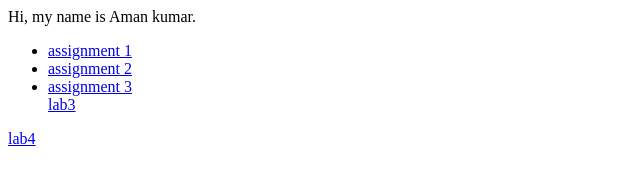
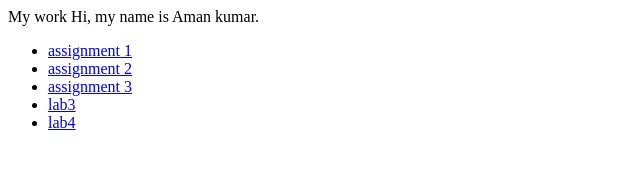
Before and after one commit to 807685/csci165, a plain HTML site: page index.html in a window 1280 px wide. Shown: the whole page, without its empty margins (0-640 px from the left). Drawn offline with Linux system fonts and the light colour scheme.

Commit message:
add content
some

```diff
--- a/index.html
+++ b/index.html
@@ -1,4 +1,4 @@
-<html> <head>
+<html> <head> My work
 <title>Home</title>
 </head>  <body>
  Hi, my name is Aman kumar.
@@ -9,14 +9,13 @@
   <li> <a href="./assign2.html"> assignment 2 </a> </li>
 
   <li> <a href="./assign3.html"> assignment 3 </a> </li>
-<a href="./lab3.html">lab3 </a>
+  <li> <a href="./lab3.html">lab3 </a> </li>
 
 
-</ul>
-
-<a href="./lab4.html">lab4 </a>
+<li>    <a href="./lab4.html">lab4 </a>
 
 
-</ul>
+</ul> </li>
+  </ul>
 </body>
 </html>
```
